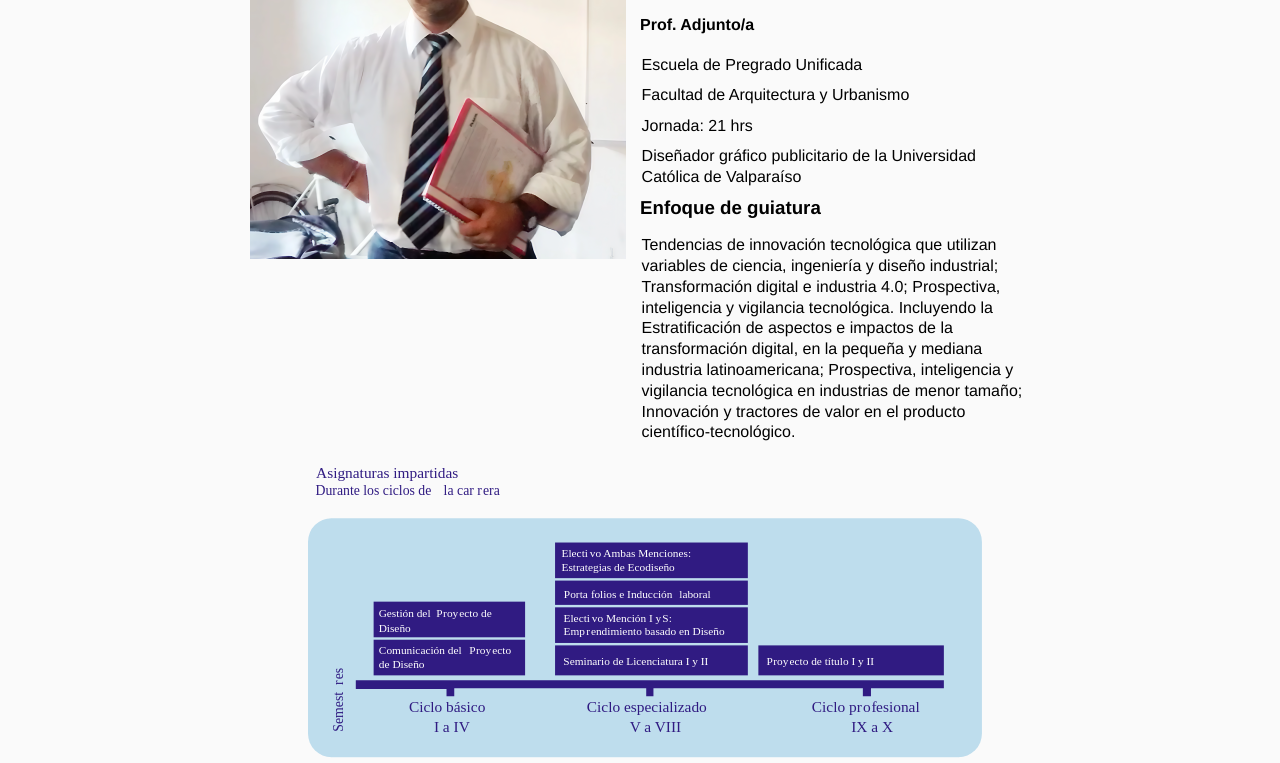
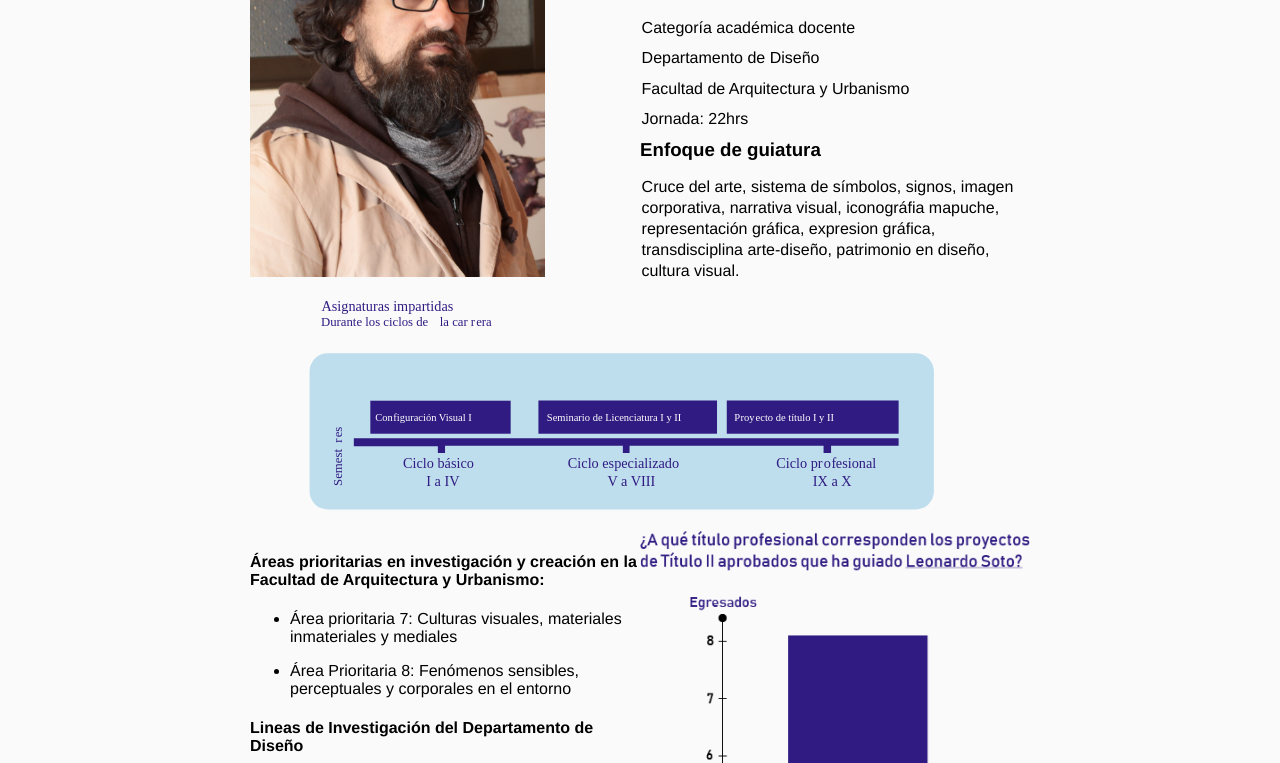
Before and after one commit to ambarruizzz/trabajo_final, a plain HTML site: page profes.html in a window 1280 px wide. Shown: the part 338-1101 px from the top of the page. Drawn offline with Linux system fonts and the light colour scheme; no server answers.

Commit message:
Add files via upload

```diff
--- a/profes.html
+++ b/profes.html
@@ -35,7 +35,7 @@
             </select>
         </header>
         <main>
-            <div class="info esconde" id="primera">
+            <div class="info" id="primera">
 
             <div class="medio"><img src="viz/ctrozo1.png"></div>
 
@@ -48,6 +48,8 @@
                 <p>Departamento de Diseño</p>
                 <p>Facultad de Arquitectura y Urbanismo</p>
                 <p>Jornada: 22hrs</p>
+                 <h3>Enfoque de guiatura</h3>
+                 <p>Cruce del arte, sistema de símbolos, signos, imagen corporativa, narrativa visual, iconográfia mapuche, representación gráfica, expresion gráfica, transdisciplina arte-diseño, patrimonio en diseño, cultura visual.</p>
                 </div>
 
 
@@ -98,7 +100,7 @@
 
             </div>
 
-            <div class="info" id="segunda">
+            <div class="info esconde" id="segunda">
              <div class="medio"><img src="viz/mtrozo1.png"></div>
 
              <div class="medio">
```
